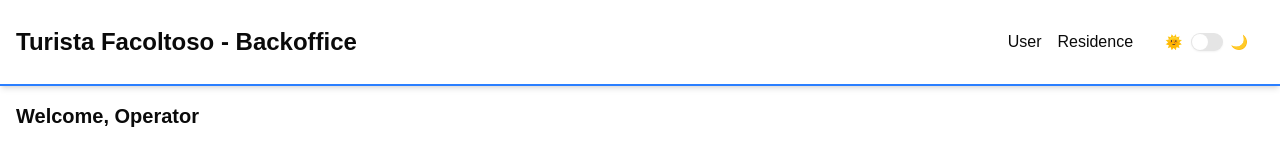
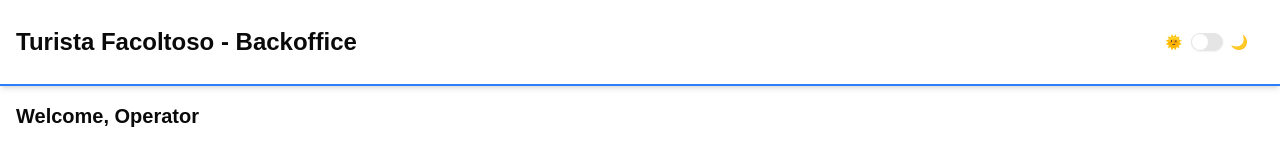
Before and after one commit to Affitto-Case/frontend, a React (Vite) app: page / in a window 1280 px wide. Shown: the top 160 px of the page. Built offline with nearby package versions, Linux system fonts and the light colour scheme; no server answers.

Commit message:
modifica per la prima query

```diff
--- a/src/components/common/navbar.tsx
+++ b/src/components/common/navbar.tsx
@@ -7,8 +7,6 @@ const Navbar = () => {
             <Link to="/" className="font-bold text-2xl">Turista Facoltoso - Backoffice</Link>
             <nav>
                 <ul className="flex items-center gap-4">
-                    <li><Link to="/user">User</Link></li>
-                    <li><Link to="/residence">Residence</Link></li>
                     <li><div className="p-4 flex justify-end">
                         <ThemeToggle/>
                     </div>
--- a/src/components/residence/table.tsx
+++ b/src/components/residence/table.tsx
@@ -54,10 +54,7 @@ export function TableActions({ residences }: { residences: Residence[] }) {
 
   const handleEditSubmit = async () => {
     if (!formData) return
-
-    console.log(formData)
     const residenceReq = {
-      id: formData.id,
       name: formData.name,
       address: formData.address,
       numberOfRooms: formData.numberOfRooms,
@@ -66,9 +63,7 @@ export function TableActions({ residences }: { residences: Residence[] }) {
       price: formData.price,
       availableFrom: formData.availableFrom,
       availableTo: formData.availableTo,
-      host: {
-        id: formData.hostId
-      }
+      hostId: formData.hostId
     }
     try {
       const res = await fetch(`${API_URL}/api/v1/residences/${formData.id}`, {
@@ -137,6 +132,7 @@ export function TableActions({ residences }: { residences: Residence[] }) {
           </TableRow>
         </TableHeader>
         <TableBody>
+
           {residences.map((r) => (
             <TableRow key={r.id}>
               <TableCell className="font-medium">{r.name}</TableCell>
--- /dev/null
+++ b/src/components/ui/spinner.tsx
@@ -0,0 +1,10 @@
+import { cn } from "@/lib/utils"
+import { Loader2Icon } from "lucide-react"
+
+function Spinner({ className, ...props }: React.ComponentProps<"svg">) {
+  return (
+    <Loader2Icon role="status" aria-label="Loading" className={cn("size-4 animate-spin", className)} {...props} />
+  )
+}
+
+export { Spinner }
```
